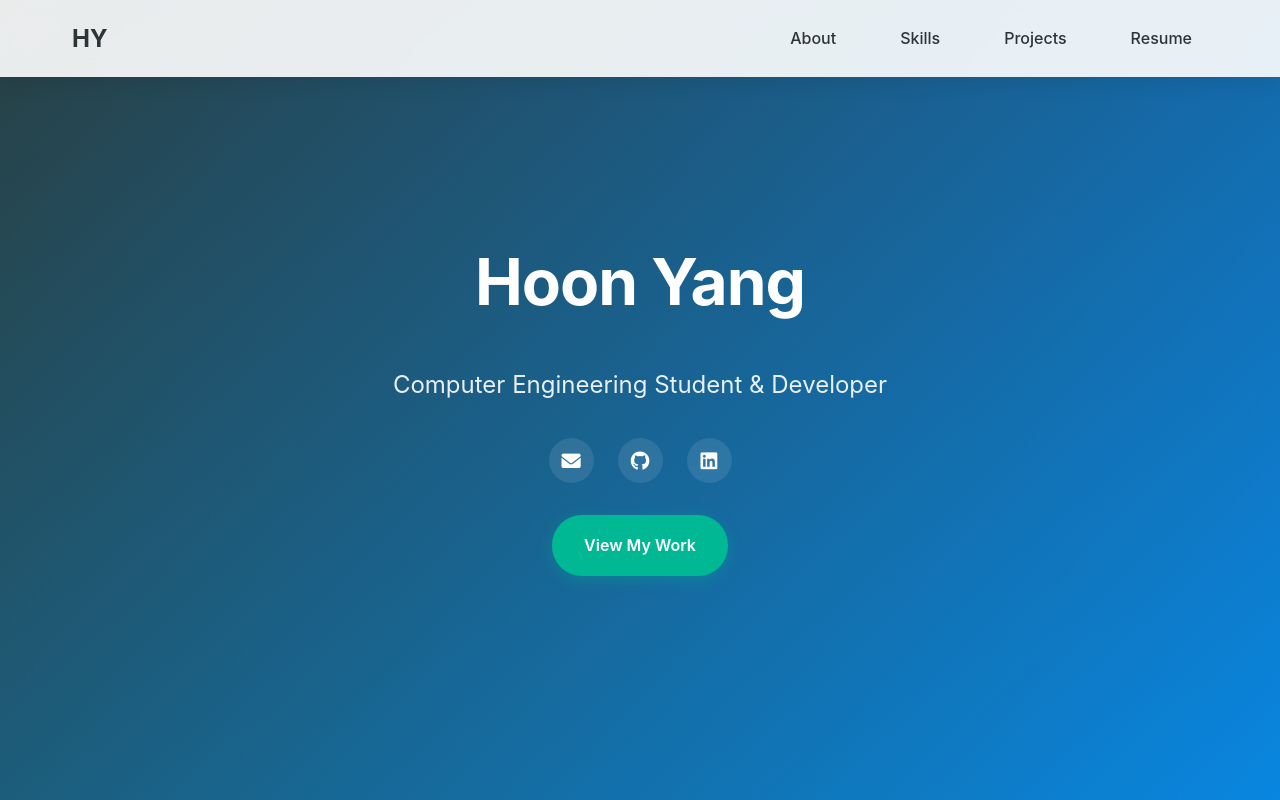
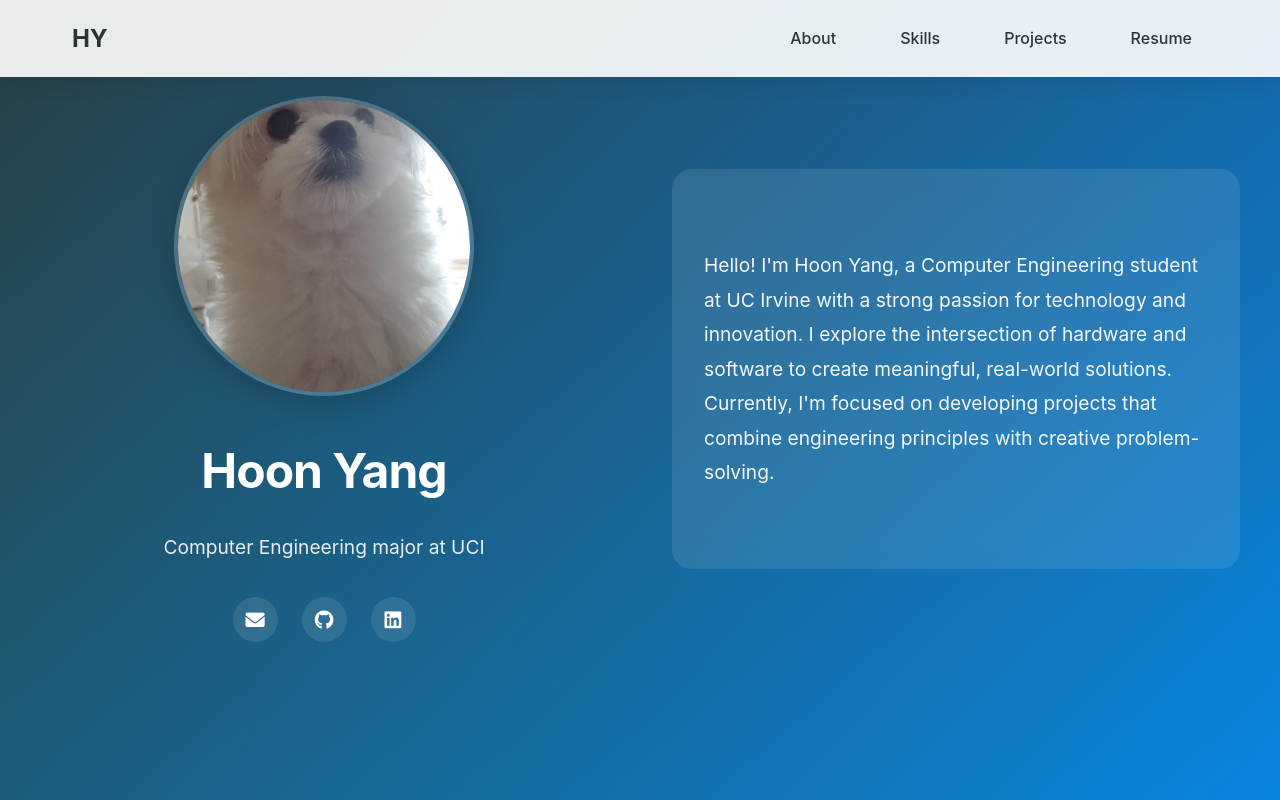
Before and after one commit to HYSK-cmd/HYSK-cmd.github.io, a plain HTML site: page index.html in a window 1280 px wide. Shown: the top 800 px of the page. Drawn offline with Linux system fonts and the light colour scheme.

Commit message:
Update website design: add split hero layout, remove resume section, update navigation

```diff
--- a/index.html
+++ b/index.html
@@ -15,15 +15,19 @@
         <a href="#about">About</a>
         <a href="#skills">Skills</a>
         <a href="#projects">Projects</a>
-        <a href="#resume">Resume</a>
+        <a href="assets/resume.pdf" target="_blank">Resume</a>
       </div>
     </div>
   </nav>
 
   <header class="hero">
-    <div class="hero-content">
+    <div class="hero-split">
+      <div class="hero-left">
+        <div class="profile-image">
+          <img src="assets/KakaoTalk_Photo_2025-05-12-22-40-51.jpeg" alt="My Dog" class="dog-image">
+        </div>
         <h1>Hoon Yang</h1>
-      <p class="tagline">Computer Engineering Student & Developer</p>
+        <p class="major">Computer Engineering major at UCI</p>
         <div class="social-links">
           <a href="mailto:hoonyang00@gmail.com" class="social-item">
             <i class="fas fa-envelope"></i>
@@ -35,8 +39,11 @@
             <i class="fab fa-linkedin"></i>
           </a>
         </div>
-      <div class="hero-cta">
-        <a href="#about" class="cta-button">View My Work</a>
+      </div>
+      <div class="hero-right">
+        <div class="intro-text">
+          <p>Hello! I'm Hoon Yang, a Computer Engineering student at UC Irvine with a strong passion for technology and innovation. I explore the intersection of hardware and software to create meaningful, real-world solutions. Currently, I'm focused on developing projects that combine engineering principles with creative problem-solving.</p>
+        </div>
       </div>
     </div>
   </header>
@@ -62,24 +69,6 @@
       <div class="projects-grid">
       </div>
     </section>
-
-    <section id="resume" class="section-container">
-      <h2>Experience</h2>
-      <div class="timeline">
-        <div class="timeline-item">
-          <div class="timeline-content">
-            <h3>Information and Communication Specialist</h3>
-            <p class="timeline-location">Republic of Korea Army</p>
-            <p class="timeline-date">2022 - 2024</p>
-            <ul>
-              <li>Conducted quarterly security assessments and network optimization</li>
-              <li>Reduced system downtime by 25% through proactive maintenance</li>
-              <li>Managed ATCIS security framework implementation</li>
-            </ul>
-          </div>
-        </div>
-      </div>
-    </section>
   </main>
 
   <footer>
--- a/styles.css
+++ b/styles.css
@@ -77,16 +77,12 @@ body {
 
 /* Hero Section */
 .hero {
-  height: 100vh;
-  display: flex;
-  align-items: center;
-  justify-content: center;
-  text-align: center;
+  min-height: 100vh;
   background: linear-gradient(135deg, var(--primary-color), var(--secondary-color));
   color: white;
-  padding: 0 1rem;
   position: relative;
   overflow: hidden;
+  padding: 6rem 2rem 2rem;
 }
 
 .hero::before {
@@ -100,21 +96,49 @@ body {
   z-index: 1;
 }
 
-.hero-content {
+.hero-split {
   position: relative;
   z-index: 2;
-  max-width: 800px;
+  max-width: 1200px;
+  margin: 0 auto;
+  display: grid;
+  grid-template-columns: 1fr 1fr;
+  gap: 4rem;
+  align-items: center;
+}
+
+.hero-left {
+  display: flex;
+  flex-direction: column;
+  align-items: center;
+  text-align: center;
+}
+
+.profile-image {
+  width: 300px;
+  height: 300px;
+  border-radius: 50%;
+  overflow: hidden;
+  margin-bottom: 2rem;
+  border: 4px solid rgba(255, 255, 255, 0.2);
+  box-shadow: 0 8px 32px rgba(0, 0, 0, 0.2);
+}
+
+.dog-image {
+  width: 100%;
+  height: 100%;
+  object-fit: cover;
 }
 
 .hero h1 {
-  font-size: 4rem;
+  font-size: 3rem;
   font-weight: 700;
-  margin-bottom: 1.5rem;
+  margin-bottom: 1rem;
   letter-spacing: -1px;
 }
 
-.tagline {
-  font-size: 1.5rem;
+.major {
+  font-size: 1.2rem;
   opacity: 0.9;
   margin-bottom: 2rem;
 }
@@ -123,7 +147,6 @@ body {
   display: flex;
   justify-content: center;
   gap: 1.5rem;
-  margin-bottom: 2rem;
 }
 
 .social-item {
@@ -149,25 +172,25 @@ body {
   font-size: 1.2rem;
 }
 
-.hero-cta {
-  margin-top: 2rem;
+.hero-right {
+  background: rgba(255, 255, 255, 0.1);
+  backdrop-filter: blur(10px);
+  border-radius: 20px;
+  padding: 2rem;
+  min-height: 400px;
+  display: flex;
+  align-items: center;
 }
 
-.cta-button {
-  display: inline-block;
-  padding: 1rem 2rem;
-  background: var(--accent-color);
-  color: white;
-  text-decoration: none;
-  border-radius: 30px;
-  font-weight: 600;
-  transition: var(--transition);
-  box-shadow: 0 4px 15px rgba(0, 184, 148, 0.3);
+.intro-text {
+  color: rgba(255, 255, 255, 0.95);
+  font-size: 1.2rem;
+  line-height: 1.8;
+  text-align: left;
 }
 
-.cta-button:hover {
-  transform: translateY(-2px);
-  box-shadow: 0 6px 20px rgba(0, 184, 148, 0.4);
+.intro-text p {
+  margin: 0;
 }
 
 /* Main Content */
@@ -345,12 +368,22 @@ footer p {
 
 /* Responsive Design */
 @media (max-width: 768px) {
-  .hero h1 {
-    font-size: 3rem;
+  .hero {
+    padding: 5rem 1rem 2rem;
   }
 
-  .tagline {
-    font-size: 1.25rem;
+  .hero-split {
+    grid-template-columns: 1fr;
+    gap: 2rem;
+  }
+
+  .profile-image {
+    width: 250px;
+    height: 250px;
+  }
+
+  .hero h1 {
+    font-size: 2.5rem;
   }
 
   .nav-links {
```
Lines whose indentation alone changed are shown as unchanged.
